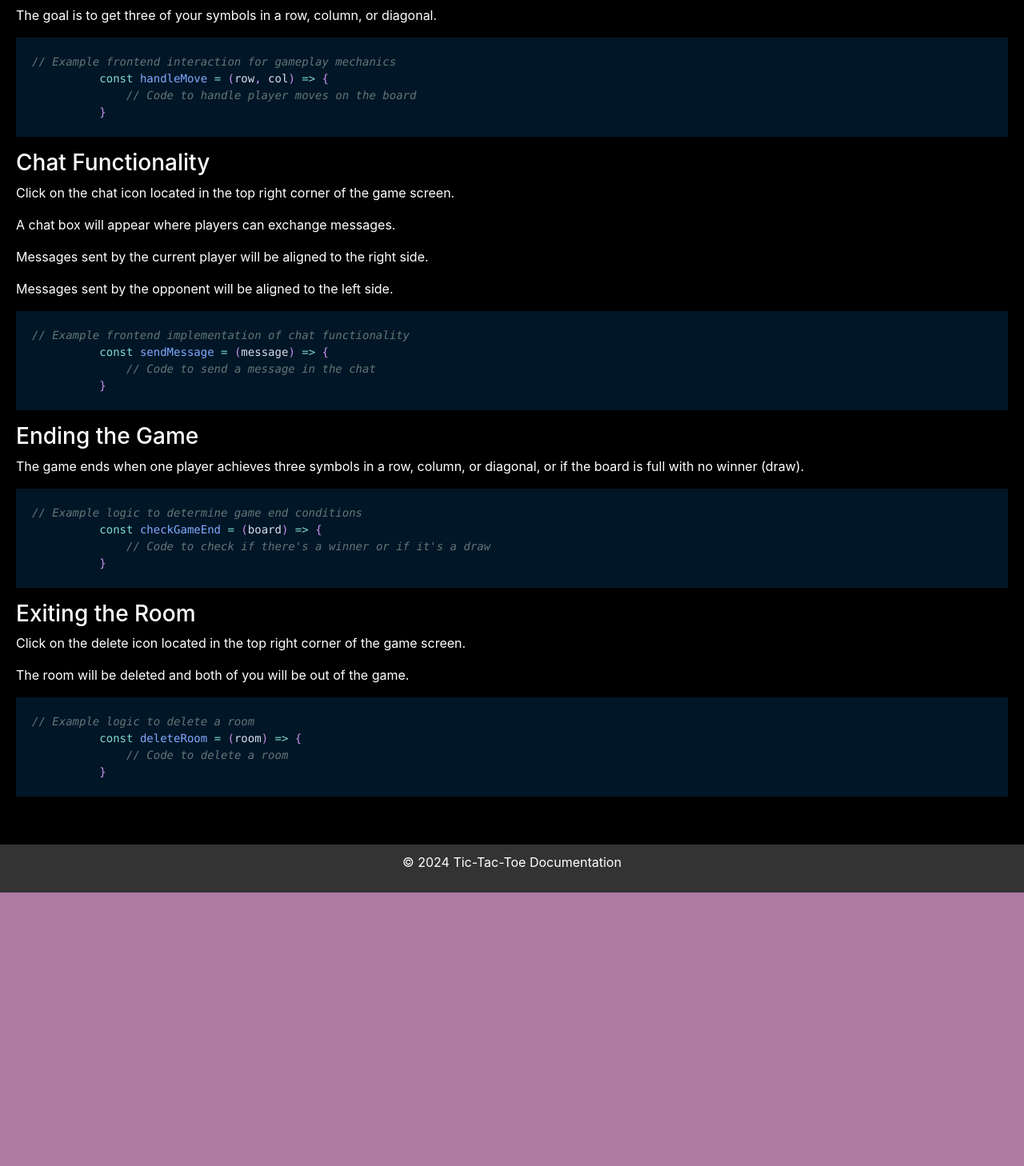
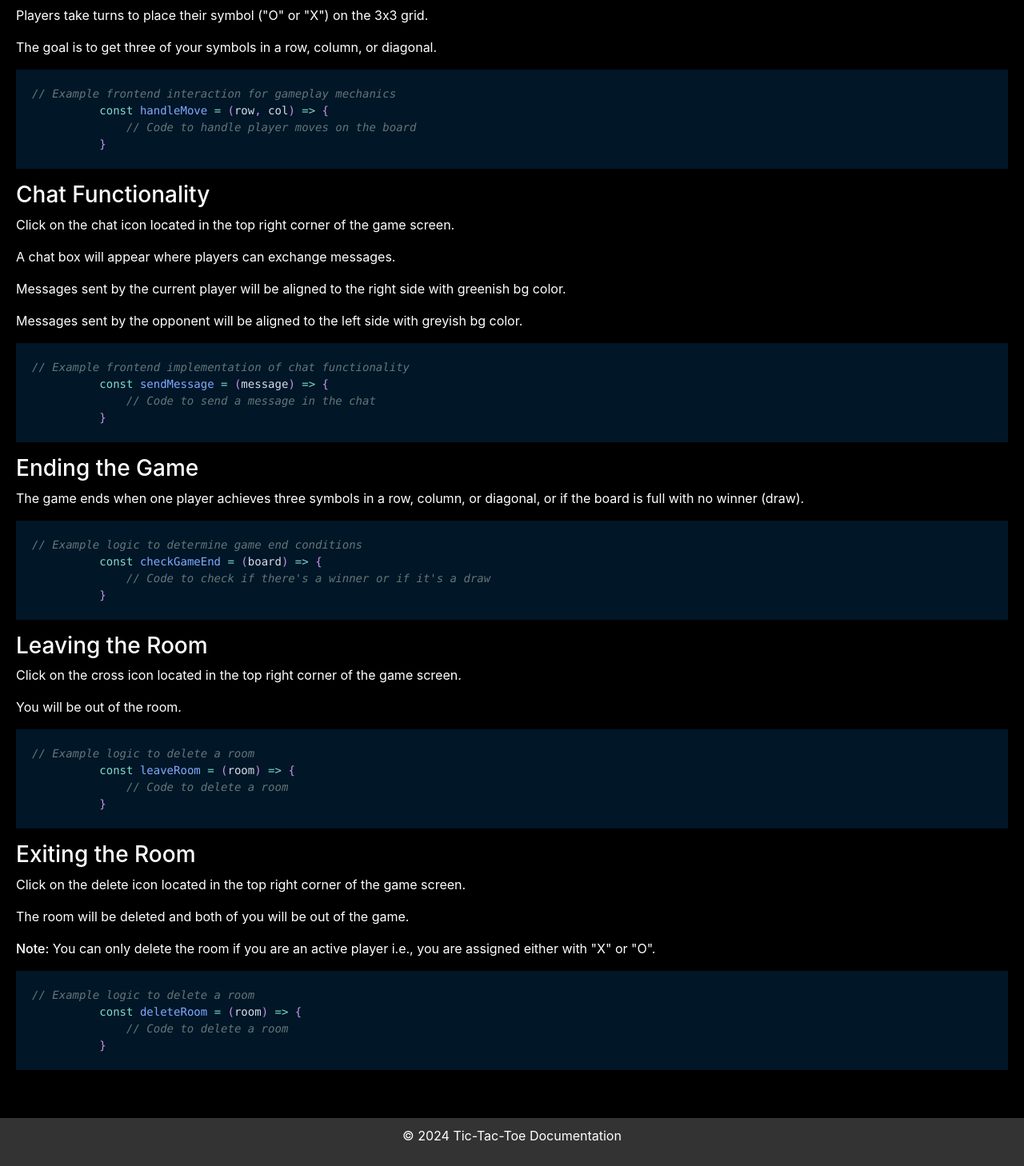
Before and after one commit to hemant030406/Tic-Tac-Toe, a React (Create React App) app: page /docs in a window 1280 px wide. Shown: the part 1031-2489 px from the top of the page at 80% size. Before the commit the page ends 2147 px from the top, so only its background shows below. Built offline with nearby package versions, Linux system fonts and the light colour scheme.

Commit message:
docs updated

```diff
--- a/src/components/Docs/HowToPlay.jsx
+++ b/src/components/Docs/HowToPlay.jsx
@@ -36,6 +36,7 @@ const HowToPlaySection = () => {
         <h3>Game Setup</h3>
         <p>The first player to join the room will be assigned as "O" (Circle).</p>
         <p>The second player to join will be assigned as "X" (Cross).</p>
+        <p>Other joinees can only watch the game and chat. If an active player leaves the room, the other joinees will be assigned as previous player's symbol in FIFO order.</p>
         <CodeSnippet language="javascript">
           {`
           // Example logic to assign symbols based on joining order
@@ -64,8 +65,8 @@ const HowToPlaySection = () => {
         <h3>Chat Functionality</h3>
         <p>Click on the chat icon located in the top right corner of the game screen.</p>
         <p>A chat box will appear where players can exchange messages.</p>
-        <p>Messages sent by the current player will be aligned to the right side.</p>
-        <p>Messages sent by the opponent will be aligned to the left side.</p>
+        <p>Messages sent by the current player will be aligned to the right side with greenish bg color.</p>
+        <p>Messages sent by the opponent will be aligned to the left side with greyish bg color.</p>
         <CodeSnippet language="javascript">
           {`
           // Example frontend implementation of chat functionality
@@ -90,9 +91,24 @@ const HowToPlaySection = () => {
       </div>
 
       <div className="how-to-play-step">
+        <h3>Leaving the Room</h3>
+        <p>Click on the cross icon located in the top right corner of the game screen.</p>
+        <p>You will be out of the room.</p>
+        <CodeSnippet language="javascript">
+          {`
+          // Example logic to delete a room
+          const leaveRoom = (room) => {
+              // Code to delete a room
+          }
+          `}
+        </CodeSnippet>
+      </div>
+
+      <div className="how-to-play-step">
         <h3>Exiting the Room</h3>
         <p>Click on the delete icon located in the top right corner of the game screen.</p>
         <p>The room will be deleted and both of you will be out of the game.</p>
+        <p><span style={{fontWeight: 500}}>Note:</span> You can only delete the room if you are an active player i.e., you are assigned either with "X" or "O".</p>
         <CodeSnippet language="javascript">
           {`
           // Example logic to delete a room
```
